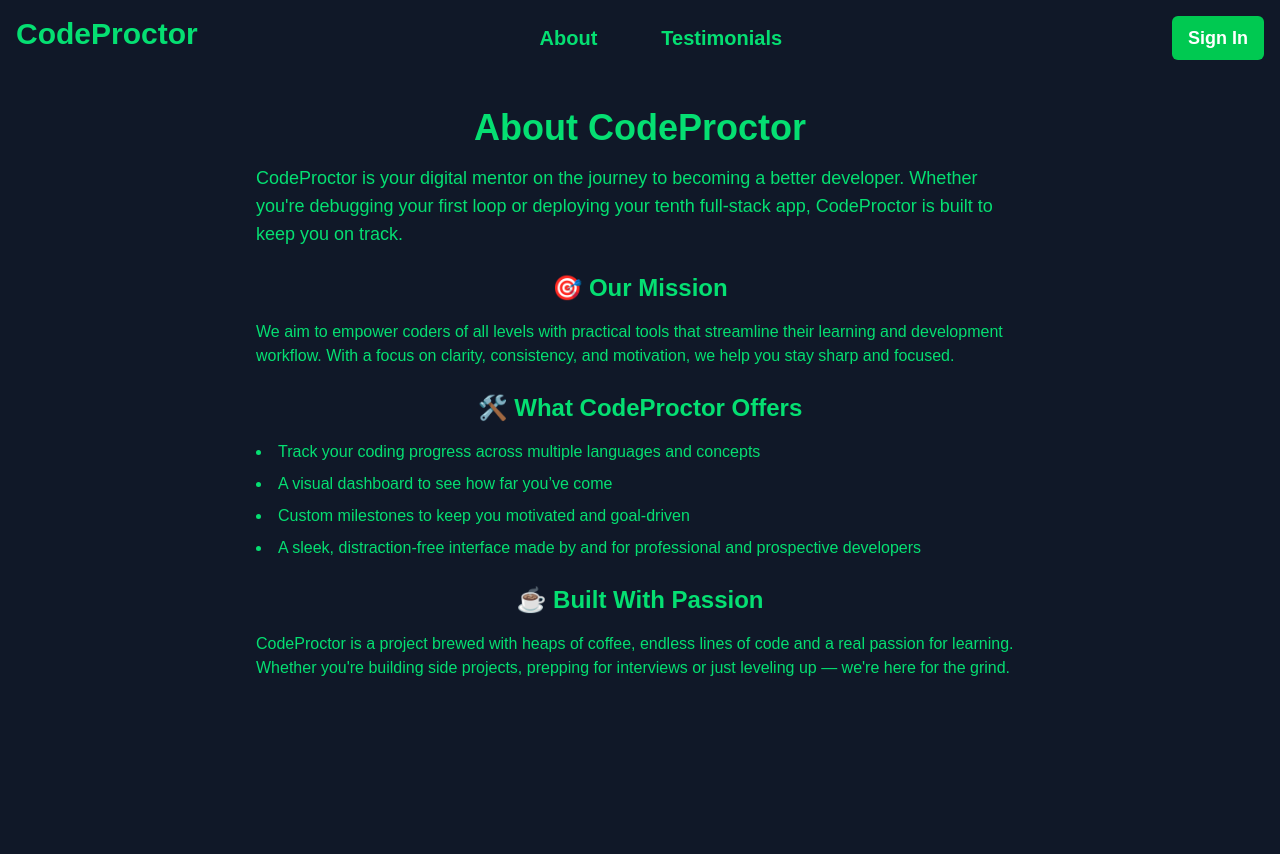
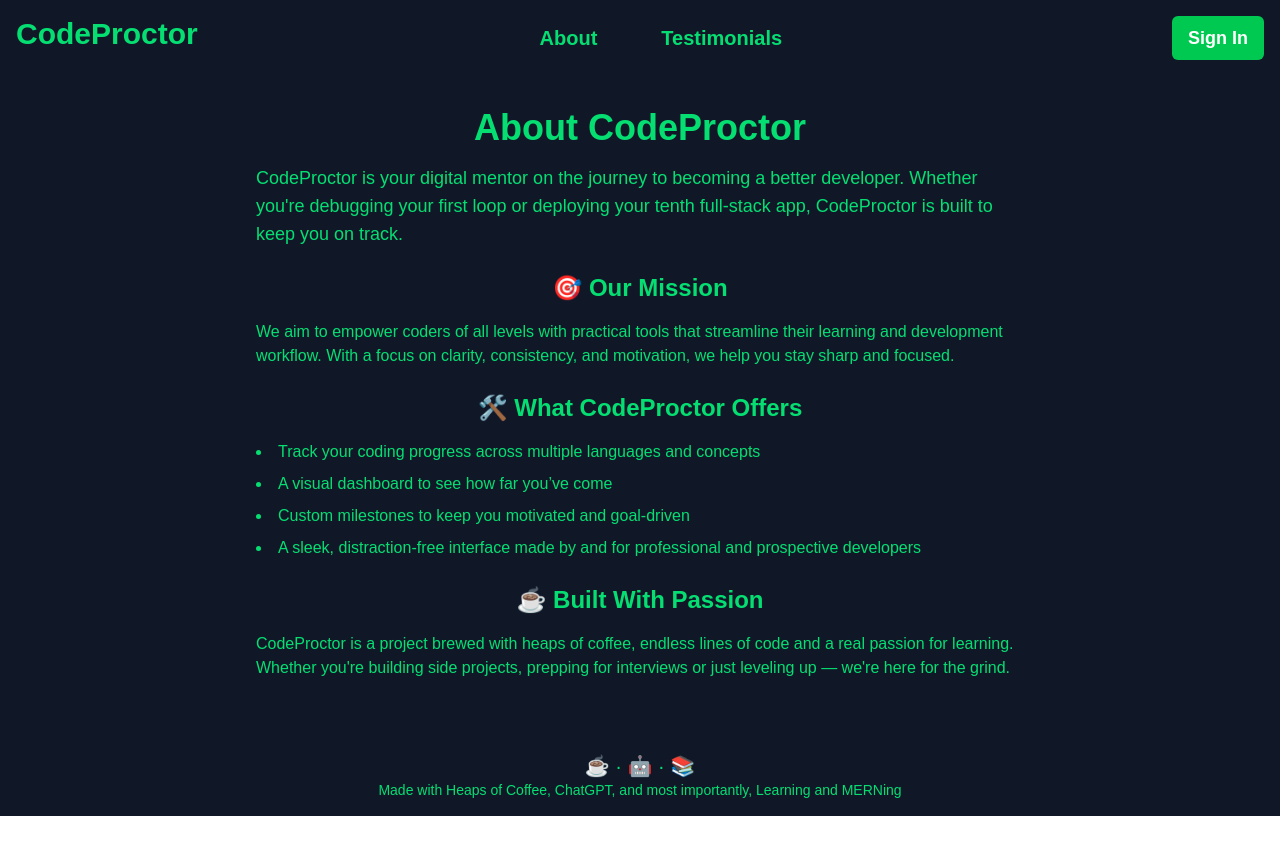
Before and after one commit to thedevarchive/code-proctor, a Next.js app: page /about in a window 1280 px wide. Shown: the top 854 px of the page. After the commit the page ends 816 px from the top, so only its background shows below. Built offline with nearby package versions, Linux system fonts and the light colour scheme.

Commit message:
Added footer and finished formatting about page

```diff
--- a/src/app/about/page.js
+++ b/src/app/about/page.js
@@ -2,13 +2,14 @@
 
 import React from 'react';
 import LogoutHeader from '../components/headers/LogoutHeader';
+import { Footer } from '@/components/Footer';
 
 export default function About() {
     return (
         <div className="flex flex-col justify-center bg-gray-900 text-green-400">
             <LogoutHeader />
             {/* Quote at the top */}
-            <div className="min-h-screen p-8">
+            <div className="p-8">
                 <div className="max-w-3xl mx-auto">
                     <h1 className="text-4xl font-bold mb-4 text-center">About CodeProctor</h1>
                     <p className="text-lg mb-6">
@@ -34,6 +35,7 @@ export default function About() {
                     </p>
                 </div>
             </div>
+            <Footer />
         </div>
     );
 }
--- /dev/null
+++ b/src/app/components/Footer.js
@@ -0,0 +1,10 @@
+"use client";
+
+export const Footer = () => {
+    return (
+        <footer className="text-center text-sm w-full p-4">
+            <p className='text-xl'>☕️ · 🤖 · 📚</p>
+            <p>Made with Heaps of Coffee, ChatGPT, and most importantly, Learning and MERNing</p>
+        </footer>
+    );
+};
--- a/src/app/page.js
+++ b/src/app/page.js
@@ -2,6 +2,7 @@
 
 import React from 'react';
 import LogoutHeader from './components/headers/LogoutHeader';
+import { Footer } from './components/Footer';
 
 export default function Home() {
     return (
@@ -43,10 +44,7 @@ export default function Home() {
             </div>
 
             {/* Footer */}
-            <footer className="text-center text-sm w-full p-4">
-                <p className='text-xl'>☕️ · 🤖 · 📚</p>
-                <p>Made with Heaps of Coffee, ChatGPT, and most importantly, Learning and MERNing</p>
-            </footer>
+            <Footer />
         </div>
     );
 }
```
